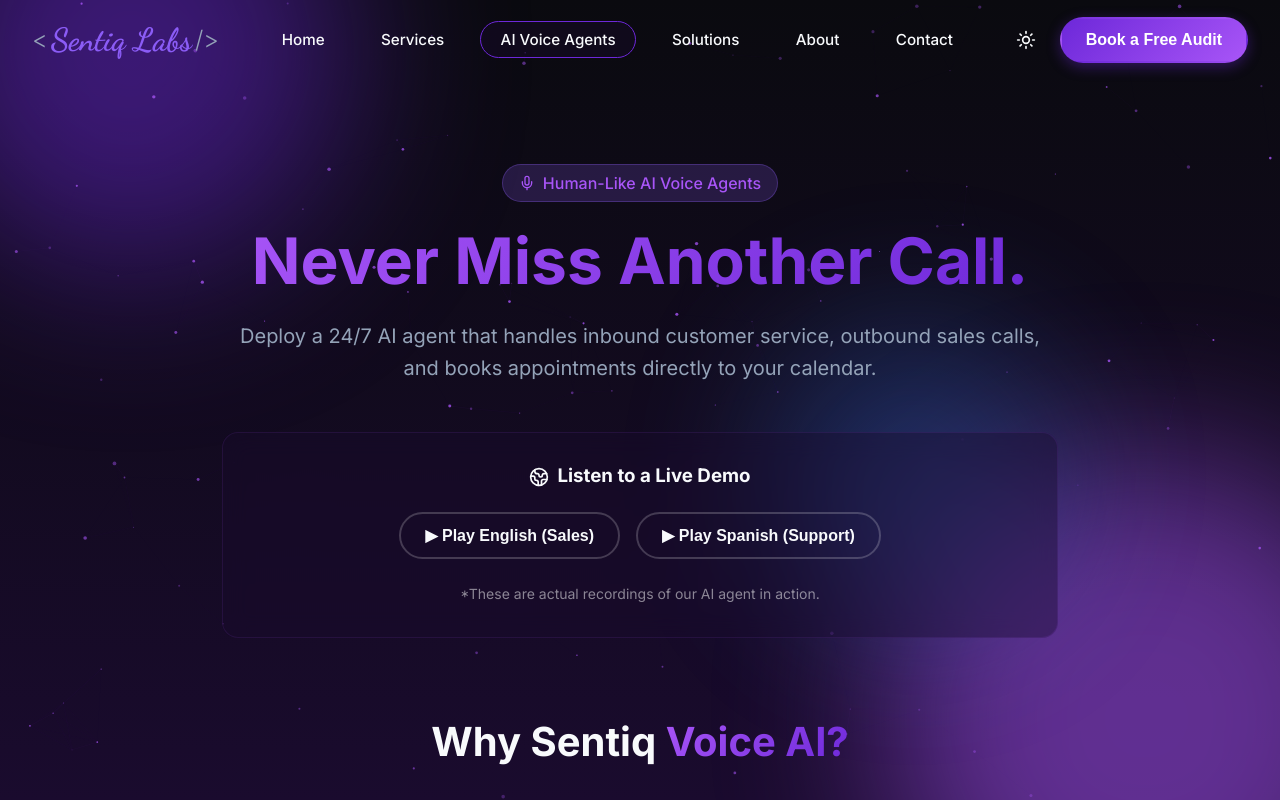
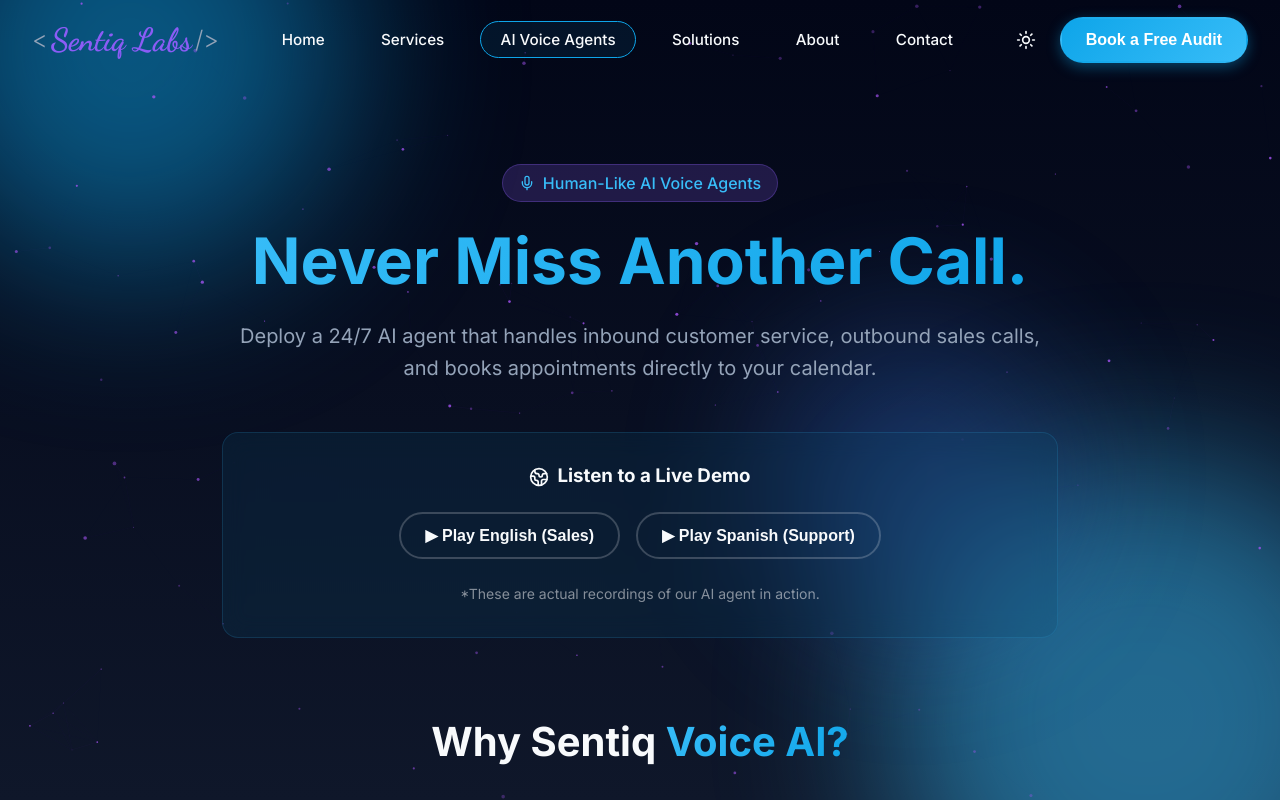
Before and after one commit to Manideep71234/sentiq-labs, a React (Vite) app: page /ai-voice in a window 1280 px wide. Shown: the top 800 px of the page. Built offline with nearby package versions, Linux system fonts and the light colour scheme.

Commit message:
Update color palette to Tech Blue / Cyan theme

```diff
--- a/src/components/AICoreModel.tsx
+++ b/src/components/AICoreModel.tsx
@@ -16,8 +16,8 @@
     <group ref={ref} position={position} scale={scale}>
       <RoundedBox args={[1.2, 0.8, 0.2]} radius={0.15} smoothness={4}>
         <meshPhysicalMaterial
-          color="#3b0764"
-          emissive="#6d28d9"
+          color="#082f49"
+          emissive="#0284c7"
           emissiveIntensity={0.5}
           transparent
           opacity={0.85}
@@ -29,8 +29,8 @@
       <mesh position={[flipped ? 0.4 : -0.4, -0.35, 0]} rotation={[0, 0, Math.PI / 4]}>
         <boxGeometry args={[0.3, 0.3, 0.15]} />
         <meshPhysicalMaterial
-          color="#3b0764"
-          emissive="#6d28d9"
+          color="#082f49"
+          emissive="#0284c7"
           emissiveIntensity={0.5}
           transparent
           opacity={0.85}
@@ -40,13 +40,13 @@
       {/* 3 little dots inside */}
       <group position={[0, 0, 0.11]}>
         <Sphere args={[0.08, 16, 16]} position={[-0.3, 0, 0]}>
-          <meshBasicMaterial color="#d8b4fe" />
+          <meshBasicMaterial color="#38bdf8" />
         </Sphere>
         <Sphere args={[0.08, 16, 16]} position={[0, 0, 0]}>
-          <meshBasicMaterial color="#d8b4fe" />
+          <meshBasicMaterial color="#38bdf8" />
         </Sphere>
         <Sphere args={[0.08, 16, 16]} position={[0.3, 0, 0]}>
-          <meshBasicMaterial color="#d8b4fe" />
+          <meshBasicMaterial color="#38bdf8" />
         </Sphere>
       </group>
     </group>
@@ -92,7 +92,7 @@
       <RoundedBox args={[1.65, 3.45, 0.1]} radius={0.15} smoothness={4} position={[0, 0, 0.06]}>
         <meshPhysicalMaterial
           color="#000000"
-          emissive="#3b0764"
+          emissive="#082f49"
           emissiveIntensity={0.6}
           roughness={0.1}
           metalness={0.9}
@@ -103,10 +103,10 @@
       <group position={[0, 0.6, 0.12]}>
         <mesh>
           <torusGeometry args={[0.35, 0.03, 16, 32]} />
-          <meshBasicMaterial color="#c084fc" />
+          <meshBasicMaterial color="#38bdf8" />
         </mesh>
         <Sphere args={[0.15, 16, 16]}>
-          <meshBasicMaterial color="#e9d5ff" />
+          <meshBasicMaterial color="#bae6fd" />
         </Sphere>
       </group>
 
@@ -115,7 +115,7 @@
         {waveHeights.map((_, i) => (
           <mesh key={i} position={[(i - 4) * 0.15, 0, 0]}>
             <boxGeometry args={[0.08, 1, 0.02]} />
-            <meshBasicMaterial color="#d8b4fe" />
+            <meshBasicMaterial color="#38bdf8" />
           </mesh>
         ))}
       </group>
@@ -136,9 +136,9 @@
         <directionalLight position={[10, 10, 10]} intensity={1.5} />
 
         {/* Glowing lights for the scene */}
-        <pointLight position={[0, 0, 0]} intensity={3} color="#e9d5ff" distance={6} />
-        <pointLight position={[-3, 2, 2]} intensity={2} color="#a855f7" distance={8} />
-        <pointLight position={[3, -2, 2]} intensity={2} color="#c084fc" distance={8} />
+        <pointLight position={[0, 0, 0]} intensity={3} color="#bae6fd" distance={6} />
+        <pointLight position={[-3, 2, 2]} intensity={2} color="#0ea5e9" distance={8} />
+        <pointLight position={[3, -2, 2]} intensity={2} color="#38bdf8" distance={8} />
 
         <Float
           speed={1.5}
--- a/src/index.css
+++ b/src/index.css
@@ -1,17 +1,17 @@
 @import url('https://fonts.googleapis.com/css2?family=Dancing+Script:wght@700&family=Inter:wght@300;400;500;600;700&display=swap');
 
 :root {
-  --base-dark: #0a0a0f;
-  --accent-purple: #6d28d9;
-  --accent-purple-light: #a855f7;
-  --accent-purple-dark: #1a0b2e;
+  --base-dark: #020617;
+  --accent-purple: #0ea5e9; /* Sky Blue 500 */
+  --accent-purple-light: #38bdf8; /* Sky Blue 400 */
+  --accent-purple-dark: #0c4a6e; /* Sky Blue 900 */
 
   --text-main: #f8fafc;
   --text-muted: #94a3b8;
-  --bg-panel: rgba(26, 11, 46, 0.4);
-  --border-panel: rgba(168, 85, 247, 0.1);
-  --canvas-bg-1: #0a0a0f;
-  --canvas-bg-2: #1a0b2e;
+  --bg-panel: rgba(12, 74, 110, 0.2);
+  --border-panel: rgba(56, 189, 248, 0.15);
+  --canvas-bg-1: #020617;
+  --canvas-bg-2: #0f172a;
 
   --font-sans: 'Inter', system-ui, -apple-system, sans-serif;
   --font-cursive: 'Dancing Script', cursive;
@@ -104,14 +104,14 @@
   background: linear-gradient(135deg, var(--accent-purple), var(--accent-purple-light));
   color: white;
   border: 2px solid transparent;
-  box-shadow: 0 4px 14px 0 rgba(109, 40, 217, 0.39);
+  box-shadow: 0 4px 14px 0 rgba(14, 165, 233, 0.39);
 }
 
 .btn-primary:hover {
   background: transparent;
   border-color: var(--accent-purple-light);
   color: var(--accent-purple-light);
-  box-shadow: 0 6px 20px rgba(168, 85, 247, 0.4);
+  box-shadow: 0 6px 20px rgba(56, 189, 248, 0.4);
   transform: translateY(-2px) scale(1.02);
 }
 
@@ -126,7 +126,7 @@
   background: linear-gradient(135deg, var(--accent-purple), var(--accent-purple-light));
   border-color: transparent;
   color: white;
-  box-shadow: 0 6px 20px rgba(109, 40, 217, 0.4);
+  box-shadow: 0 6px 20px rgba(14, 165, 233, 0.4);
   transform: translateY(-2px) scale(1.02);
 }
 
```
